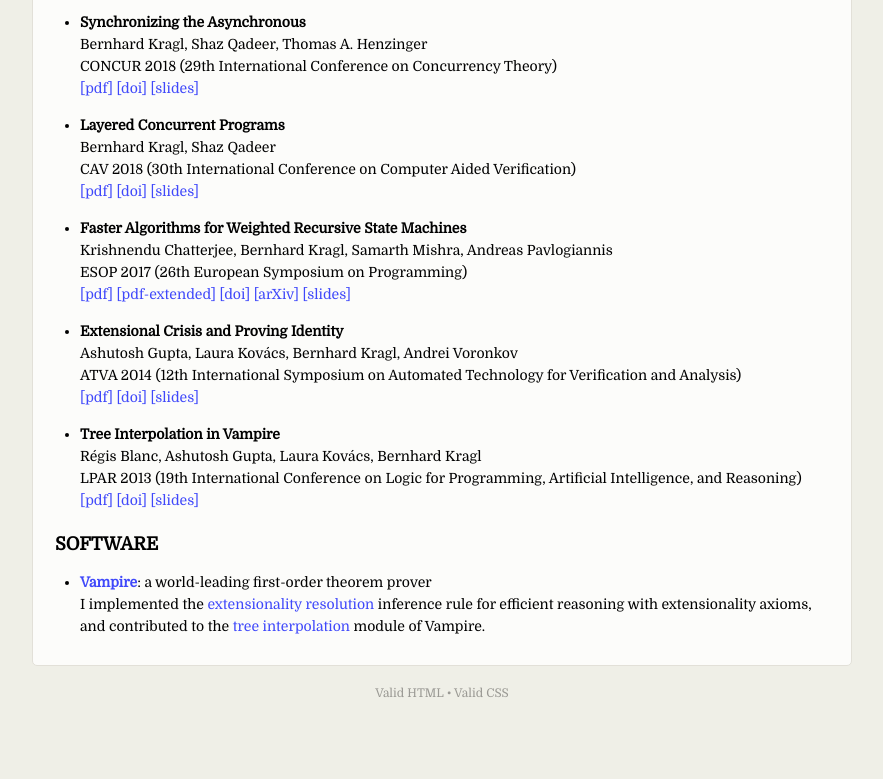
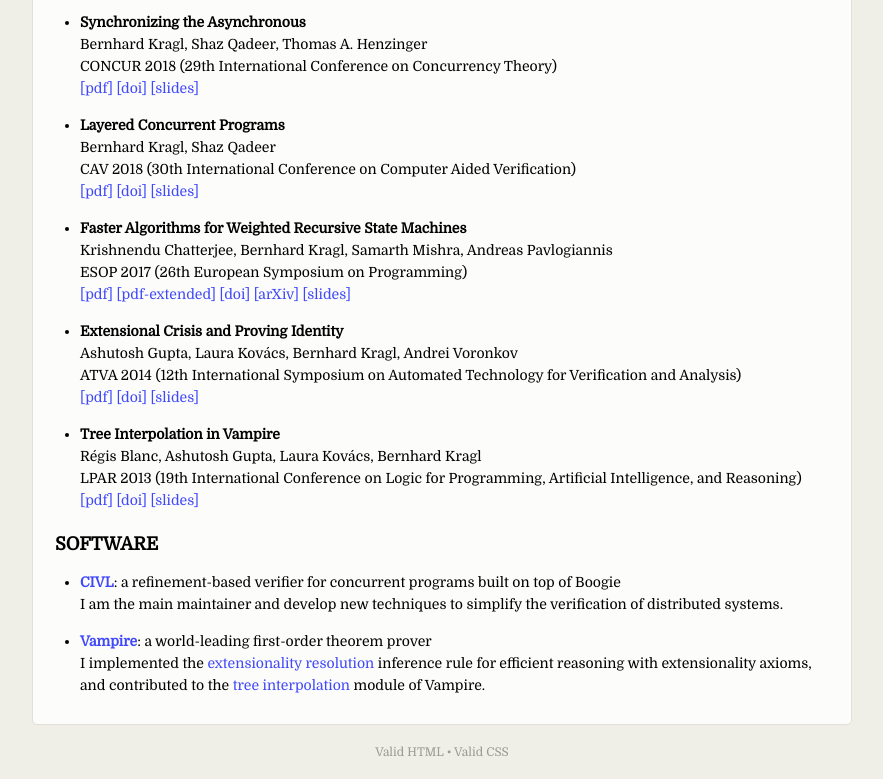
Before and after one commit to bkragl/bkragl.github.io, a plain HTML site: page index.html in a window 1280 px wide. Shown: the part 592-1371 px from the top of the page, without its empty margins (198-1081 px from the left). Before the commit the page ends 1312 px from the top, so only its background shows below. Drawn offline with Linux system fonts and the light colour scheme.

Commit message:
add CIVL entry

```diff
--- a/index.html
+++ b/index.html
@@ -103,7 +103,13 @@
       <h2 id="software">Software</h2>
       <ul>
         <li>
-          <a href="http://vprover.org"><b>Vampire</b></a>: a world-leading
+          <a href="https://github.com/boogie-org/boogie"><b>CIVL</b></a>: a
+          refinement-based verifier for concurrent programs built on top of
+          Boogie<br/> I am the main maintainer and develop new techniques to
+          simplify the verification of distributed systems.
+        </li>
+        <li>
+          <a href="https://github.com/vprover/vampire"><b>Vampire</b></a>: a world-leading
           first-order theorem prover<br/> I implemented
           the <a href="http://www.cse.chalmers.se/~laurako/links/ext_vampire.html">extensionality
           resolution</a> inference rule for efficient reasoning with
```
